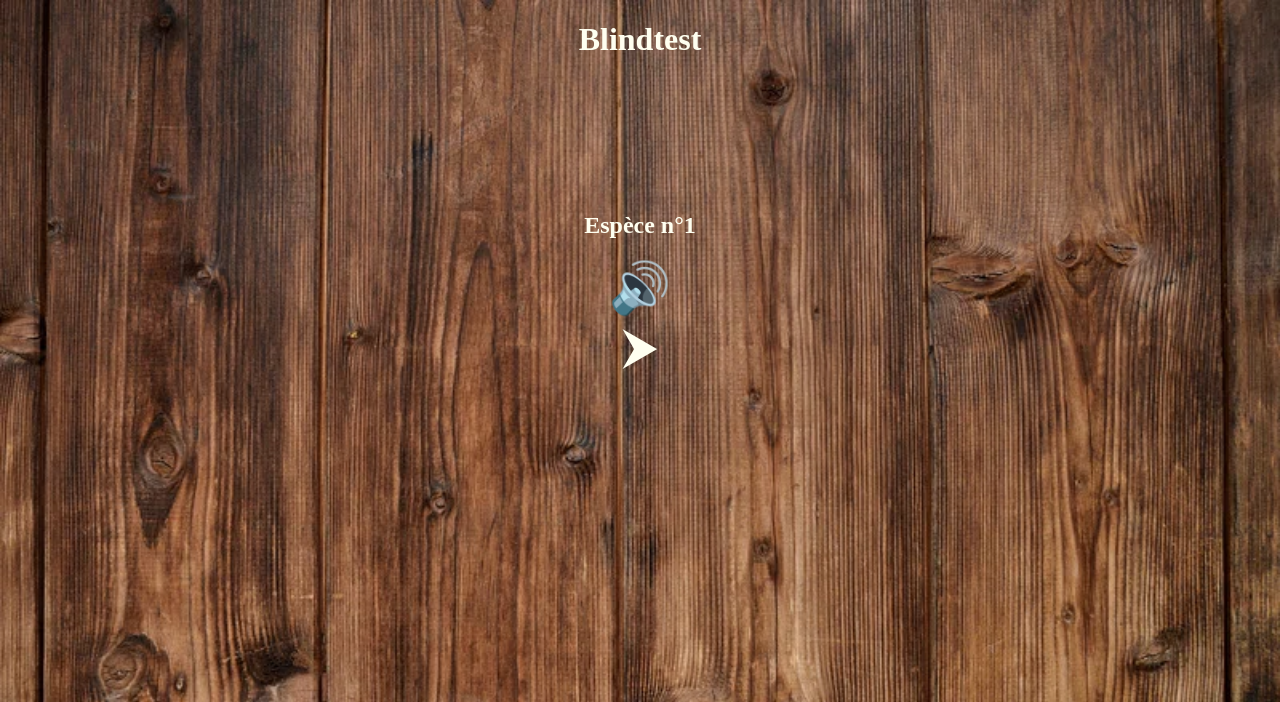
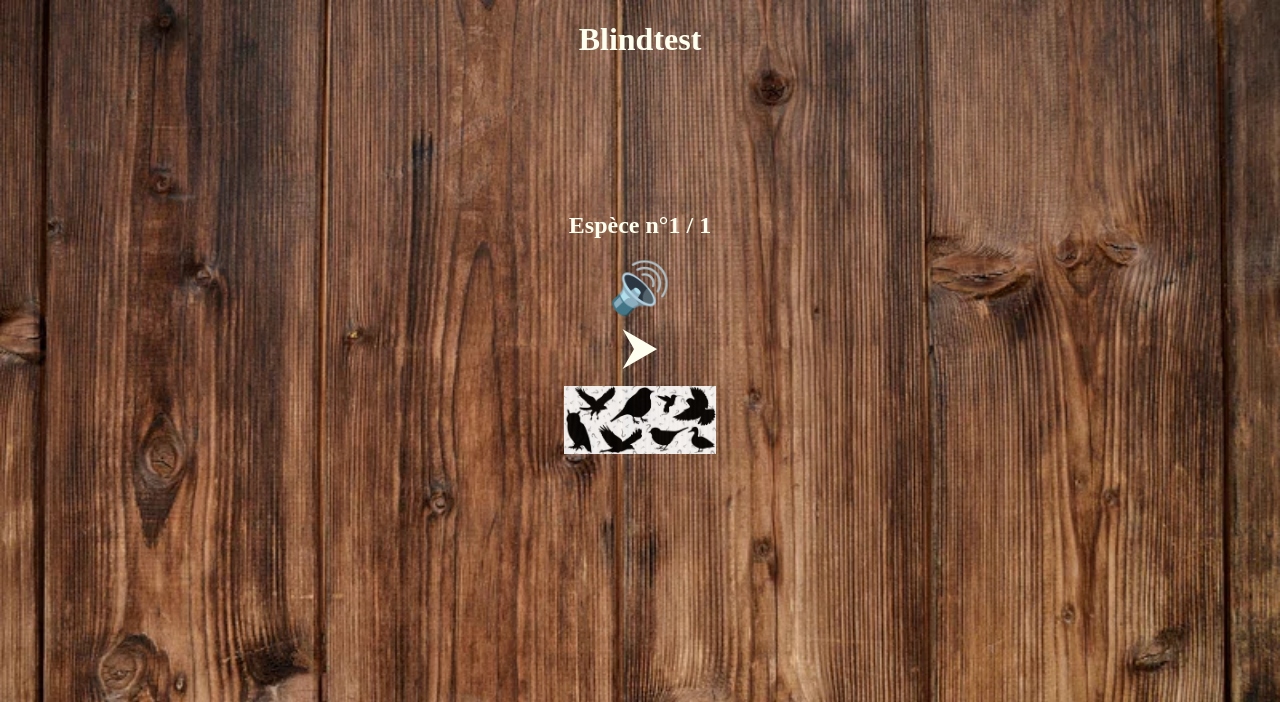
Before and after one commit to PiRom1/WildlifeSounds, a Django app: page /lists/1/test in a window 1280 px wide. Shown: the top 702 px of the page. Run offline with Django 5.2, Linux system fonts and the light colour scheme; the first user in the database is signed in; tables that the repository leaves empty hold one stand-in row (Sample ...).

Commit message:
Finalisation blindtest. Fonctionnel !

```diff
--- a/wildlife_sounds/static/wildlife_sounds/sounds/css/test_list.css
+++ b/wildlife_sounds/static/wildlife_sounds/sounds/css/test_list.css
@@ -18,4 +28,50 @@ margin-top: 12%;
     text-align: center;
     color: ivory;
     cursor: pointer;
+    /* background-color: rgba(237, 199, 150, 0.5); */
+    border-radius: 5px;
+    width: 5%;
+    margin-left: 47.5%;
 }
+
+.next:hover {
+    color: rgb(221, 221, 207);
+}
+
+
+.terminer {
+    font-size: 50px;
+    text-align: center;
+    color: ivory;
+    cursor: pointer;
+    background-color: rgba(237, 199, 150, 0.5);
+    border-radius: 5px;
+    width: 20%;
+    padding: 5px;
+    margin-left: 40%;
+    display: none;
+}
+
+
+.mystery_bird {
+    margin: 10px;
+}
+
+
+.mystery_bird img {
+    color: black;
+    width: 12%;
+    margin-left: 44%;
+    opacity: 0.9;
+    cursor: pointer;
+}
+
+.mystery_bird img:hover {
+    opacity: 0.7;
+}
+
+.mystery_bird .bird_name {
+    color: ivory;
+    text-align: center;
+    font-size: 33px;
+}
--- a/wildlife_sounds/static/wildlife_sounds/sounds/js/list.js
+++ b/wildlife_sounds/static/wildlife_sounds/sounds/js/list.js
@@ -12,6 +12,7 @@ document.addEventListener('DOMContentLoaded', async function () {
                 audio.pause();
                 audio.currentTime = 0;
             }
+            console.log('pseaker url ', speaker_url);
             audio = new Audio(speaker_url);
             audio.play();
         })
--- a/wildlife_sounds/static/wildlife_sounds/sounds/js/test_list.js
+++ b/wildlife_sounds/static/wildlife_sounds/sounds/js/test_list.js
@@ -1,25 +1,81 @@
 document.addEventListener('DOMContentLoaded', async function () {
 
+    const data = document.getElementById('data');
+    const nb_species = data.getAttribute('nb_species');
+    const pk = data.getAttribute('pk');
 
+    let audio = new Audio();
+
+    function play_sound(sound) {
+        console.log(sound);
+        if (audio) {
+            audio.pause();
+            audio.currentTime = 0;
+        }
+
+        audio = new Audio(sound);
+        audio.play();
+    };
+
+
+    const terminer = document.getElementById('terminer');
     const next = document.getElementById('next');
     const speaker = document.getElementById('speaker');
-    const sounds = document.querySelectorAll('.sound');
+    const all_sounds = document.querySelectorAll('.sound');
     const counter = document.getElementById('counter');
+
     let id = 0;
-    let sound = sounds[0];
+
+    let specie_sounds = JSON.parse(all_sounds[id].getAttribute('sounds'));
+    let specie_name = all_sounds[id].getAttribute('specie');
+    console.log(specie_name);
+    let sound;
+
+    speaker.addEventListener('click', function() {
+        sound = specie_sounds[Math.floor(Math.random() * specie_sounds.length)]
+        play_sound(sound);
+    })
+
 
     next.addEventListener('click', function() {
         // Incremente counter
         id += 1;
         counter.innerHTML = id+1;
 
-        // Get sound
-        sound = sounds[id];
-        let specie_name = sound.getAttribute('specie');
-        let specie_sounds = JSON.parse(sound.getAttribute('sounds'));
-        console.log(specie_name, specie_sounds);
+        mystery_bird.style.display = 'block';
+        bird_name.innerHTML = '';
+        bird_name.style.display = 'none';
+
+        specie_name = all_sounds[id].getAttribute('specie');
+        specie_sounds = JSON.parse(all_sounds[id].getAttribute('sounds'));
+        audio.pause();
+        audio.currentTime = 0;
+
+        console.log(specie_name);
 
 
+        if ((id+1).toString() === nb_species) {
+            console.log('finito');
+            next.style.display = 'none';
+            terminer.style.display = 'block';
+        }
+
+
+    })
+
+
+    terminer.addEventListener('click', function() {
+        window.location.href = `/lists/${pk}`;
+    })
+
+
+    const mystery_bird = document.getElementById('mystery_bird');
+    const bird_name = document.getElementById('bird_name');
+
+    mystery_bird.addEventListener('click', function() {
+        mystery_bird.style.display = 'none';
+        bird_name.style.display = 'block';
+        bird_name.innerHTML = specie_name;
     })
 
 
--- a/wildlife_sounds/templates/wildlife_sounds/sounds/test_list.html
+++ b/wildlife_sounds/templates/wildlife_sounds/sounds/test_list.html
@@ -21,6 +21,8 @@
 
     <h1> Blindtest </h1>
 
+    <div id="data" nb_species="{{nb_species}}" pk="{{pk}}"></div>
+
     {% comment %} Data {% endcomment %}
     {% for sound in sounds %}
         <div class="sound" specie="{{sound.specie}}" sounds="{{sound.sounds}}"></div>
@@ -28,7 +30,7 @@
 
 
     <h2>
-        Espèce n°<span id='counter'>1</span>
+        Espèce n°<span id='counter'>1</span> / {{nb_species}}
     </h2>
     <div class = 'speaker' id='speaker'>
         &#128266;
@@ -38,6 +40,17 @@
         &#11166;
     </div>
 
+    <div class="mystery_bird">
+        <img id="mystery_bird" src="{% static 'wildlife_sounds/img/mystery_bird.png' %}"/>
+        <span id='bird_name' class='bird_name'></span>
+    </div>
+
+
+
+    <div class='terminer' id='terminer'>
+        Terminer
+    </div>
+
 
 
 
--- a/wildlife_sounds/views/sound_views.py
+++ b/wildlife_sounds/views/sound_views.py
@@ -174,13 +174,11 @@ def test_list(request, pk=None):
                            'sounds' : json.dumps(list_sounds)})
 
 
-
-
     url = "wildlife_sounds/sounds/test_list.html"
 
     context = {'pk' : pk,
                'liste' : liste,
-               'species' : species,
-               'sounds' : sounds}
+               'sounds' : sounds,
+               'nb_species' : len(sounds)}
 
     return render(request, url, context)
```
Also changed, not shown: other parts of wildlife_sounds/static/wildlife_sounds/sounds/css/test_list.css (+10 -0 lines), wildlife_sounds/static/wildlife_sounds/img/mystery_bird.png (added).
